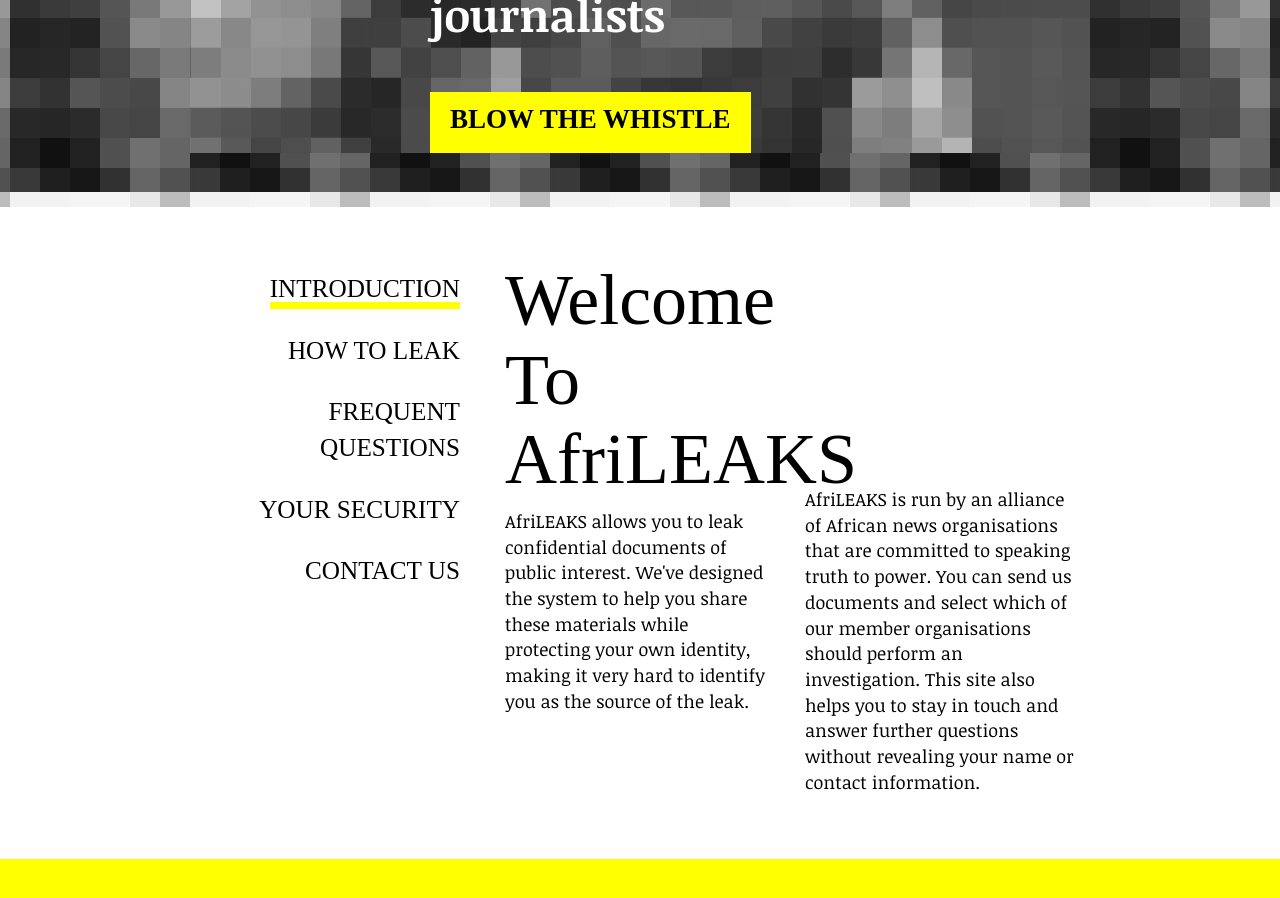
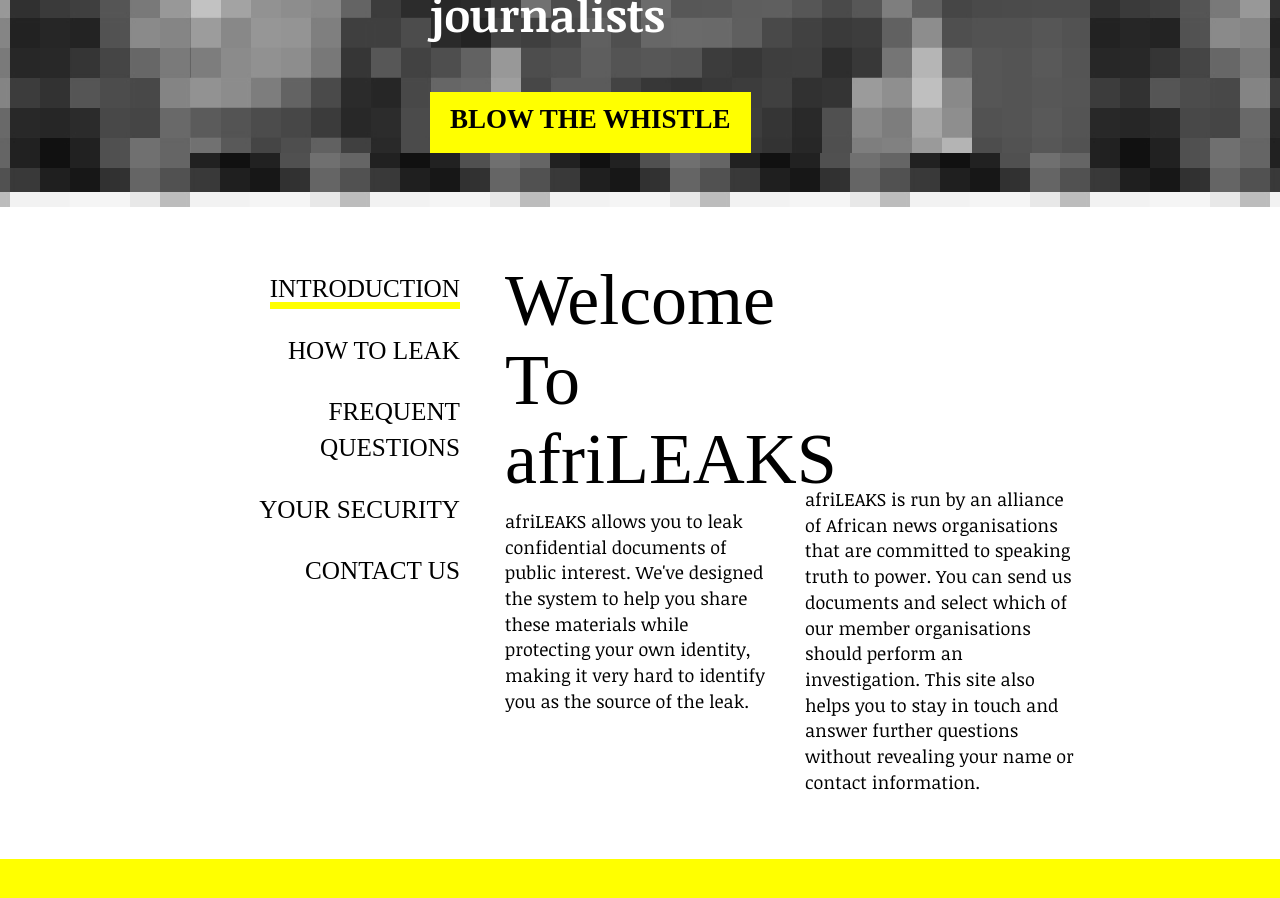
Before and after one commit to CodeForAfrica/afriLEAKS-website, a Jekyll site: the page built from index.html, in a window 1280 px wide and 900 px high, scrolled down 398 px. Built offline with Jekyll 4.4.1, drawn with Linux system fonts in a browser that asks for light colours; nearby versions of some CDN libraries; some web fonts are replaced.

Commit message:
Fix language

```diff
--- a/_includes/parts/contact.md
+++ b/_includes/parts/contact.md
@@ -5,7 +5,7 @@
 
 <a href="https://secure.afrileaks.org/#/submission" class="btn btn-lg btn-default"><strong>Submit information securely</strong></a>
 
-You should never submit information to afriLeaks outside of this secure whistleblowing system.
+You should never submit information to afriLEAKS outside of this secure whistleblowing system.
 
 **Do not (!) use E-Mail to submit sensitive information to us.**
 
--- a/_layouts/default.html
+++ b/_layouts/default.html
@@ -5,7 +5,7 @@
   <meta http-equiv="X-UA-Compatible" content="IE=edge,chrome=1">
   <meta name="viewport" content="width=device-width, initial-scale=1.0">
 
-  <title>{{ page.title }} | AfriLEAKS</title>
+  <title>{{ page.title }} | afriLEAKS</title>
   <meta name="description" content="{{page.description}}"/>
   <meta name="keywords" content="afrileaks, leaks, whistleblowing, africa, secure submissions"/>
 
--- a/embed/call-to-action-default.html
+++ b/embed/call-to-action-default.html
@@ -1,6 +1,6 @@
 ---
 layout: default
-title: "Submit to AfriLEAKS!"
+title: "Submit to afriLEAKS!"
 
 custom_css: embed
 ---
@@ -12,7 +12,7 @@
 
   <!--<div class="clearfix"></div>-->
   <p class="text-center">
-    <a href="https://afrileaks.org" target="_blank" class="btn btn-primary">AfriLEAKS.org</a>
+    <a href="https://afrileaks.org" target="_blank" class="btn btn-primary">afriLEAKS.org</a>
   </p>
 
 </div>
--- a/index.html
+++ b/index.html
@@ -1,7 +1,7 @@
 ---
 layout: home
 title: "A secure whistleblowing platform for African media "
-description: "AfriLeaks is an online system which enables users to anonymously send material to investigative media organisations of their choice."
+description: "afriLEAKS is an online system which enables users to anonymously send material to investigative media organisations of their choice."
 ---
 
 <div role="tabpanel" id="main-content">
@@ -31,18 +31,13 @@
         <div role="tabpanel" class="tab-pane active" id="about">
           <div class="row">
             <div class="col-md-6">
-              <h1 style="font-size: 4em;">Welcome To AfriLEAKS</h1>
-              <p>AfriLEAKS allows you to leak confidential documents of public interest. We've designed the system to help
-              you share these materials while protecting your own identity, making it very hard to identify you as the
-              source of the leak.</p>
+              <h1 style="font-size: 4em;">Welcome To afriLEAKS</h1>
+              <p>afriLEAKS allows you to leak confidential documents of public interest. We've designed the system to help you share these materials while protecting your own identity, making it very hard to identify you as the source of the leak.</p>
             </div>
             <div class="col-md-6">
               <br/>
               <div class="hidden-sm hidden-xs" style="height: 200px;"></div>
-              <p>AfriLEAKS is run by an alliance of African news organisations that are committed to speaking truth to
-              power. You can send us documents and select which of our member organisations should perform an
-              investigation. This site also helps you to stay in touch and answer further questions without revealing
-              your name or contact information.</p>
+              <p>afriLEAKS is run by an alliance of African news organisations that are committed to speaking truth to power. You can send us documents and select which of our member organisations should perform an investigation. This site also helps you to stay in touch and answer further questions without revealing your name or contact information.</p>
             </div>
           </div>
         </div>
@@ -51,19 +46,11 @@
           <div class="row">
             <div class="col-md-12">
               <h1>How to leak confidential documents</h1>
-              <p>If you have information about issues which should be investigated, share them with one of AfriLEAKS's news
-              partners using this site. Consider that concrete information and evidence, such as source documents, gives
-              a journalist more to work with and increases the likelihood that your issue gets taken up.</p>
+              <p>If you have information about issues which should be investigated, share them with one of afriLEAKS's news partners using this site. Consider that concrete information and evidence, such as source documents, gives a journalist more to work with and increases the likelihood that your issue gets taken up.</p>
               <h2>Protect your identity</h2>
-              <p>Leaking sensitive information involves risks. There are both social and technical risks that threaten your
-              anonymity. At the same time, there are measures you can take to protect yourself. See 'Your Security' for
-              more details.</p>
+              <p>Leaking sensitive information involves risks. There are both social and technical risks that threaten your anonymity. At the same time, there are measures you can take to protect yourself. See 'Your Security' for more details.</p>
               <h2>Who should receive your information?</h2>
-              <p>The press checks those in power and exposes misconduct or abuse of power. The media has the resources to
-              bring issues into the public light. Journalists are professionals who investigate, ask critical questions,
-              and ensure all parties involved are asked about their side of the story. Furthermore, they work for mass
-              media (newspapers, magazines, websites, radio, or television programs) through which they can make their
-              research public.</p>
+              <p>The press checks those in power and exposes misconduct or abuse of power. The media has the resources to bring issues into the public light. Journalists are professionals who investigate, ask critical questions, and ensure all parties involved are asked about their side of the story. Furthermore, they work for mass media (newspapers, magazines, websites, radio, or television programs) through which they can make their research public.</p>
             </div>
           </div>
 
```
Also changed, not shown: other parts of _includes/parts/contact.md (+2 -2 lines), _includes/parts/faq.md (+9 -9 lines), _includes/parts/howto.md (+1 -1 lines).
